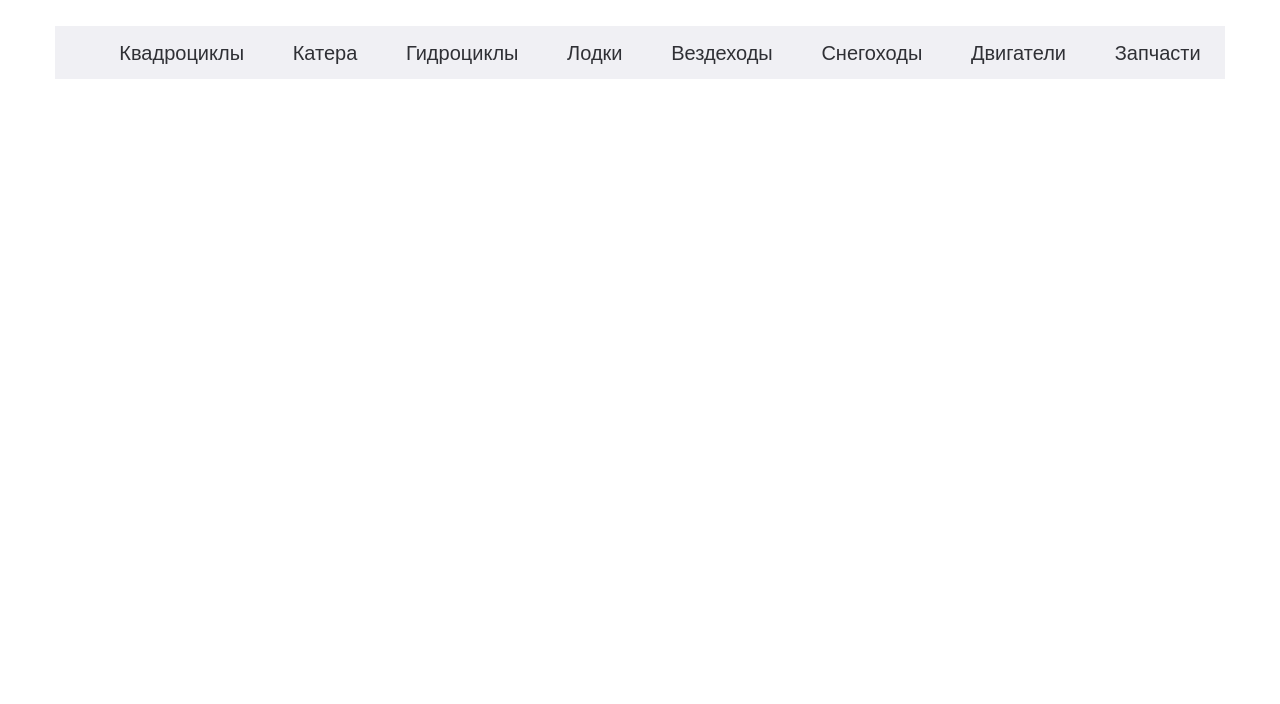
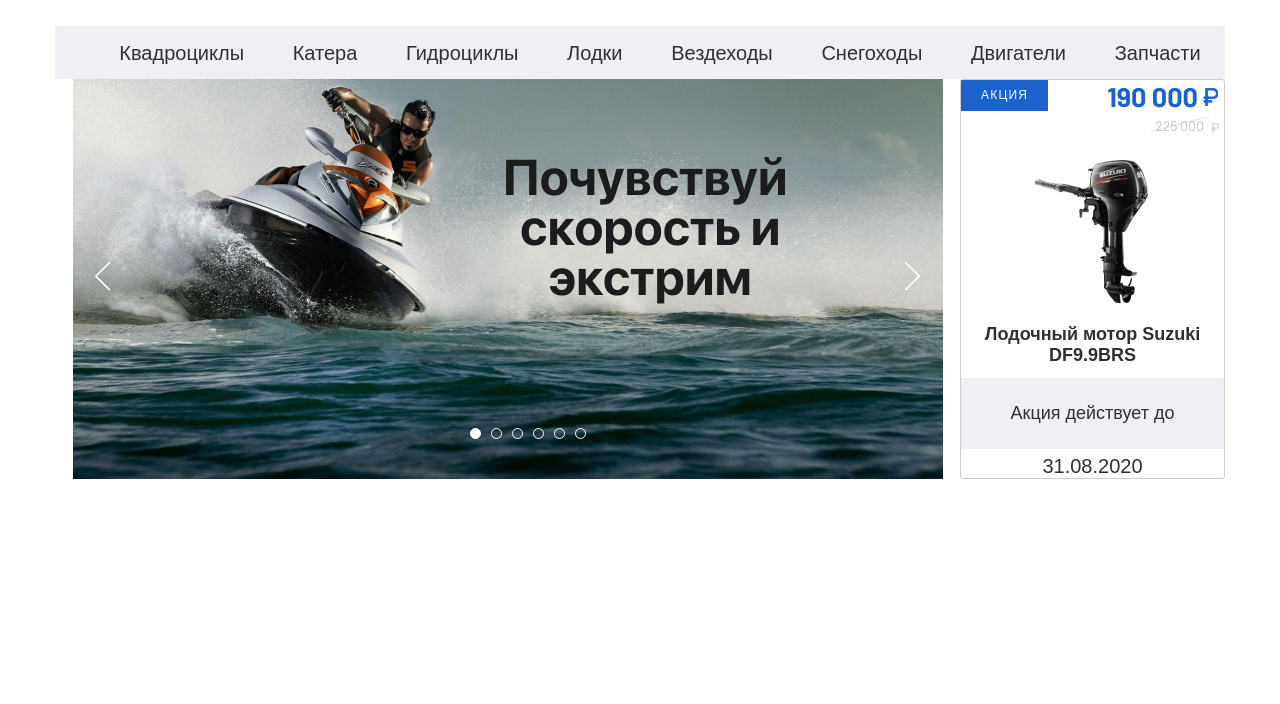
Before and after one commit to sasheacy/gidrotsikly, a plain HTML site: page index.html in a window 1280 px wide. Shown: the part 96-800 px from the top of the page. Drawn offline with nearby package versions, Linux system fonts and the light colour scheme.

Commit message:
+add slider +add itemCard

```diff
--- a/css/style.css
+++ b/css/style.css
@@ -19,6 +19,10 @@
 }
 
 h1, h2, h3, h4, h5, h6{
+    margin: 0;
+}
+
+p{
     margin: 0;
 }
 
@@ -147,3 +151,169 @@
     right: auto;
     left: 0;
 }
+
+.banner-section__inner{
+    display: flex;
+    justify-content: space-between;
+}
+
+.banner-section__slider{
+    max-width: 870px;
+}
+
+.banner-section__slider-btn{
+    position: absolute;
+    top: 50%;
+    transform: translateY(-50%);
+    border-color: transparent;
+    background-color: transparent;
+    margin: 0;
+    padding: 0;
+    z-index: 5;
+    cursor: pointer;
+}
+
+.banner-section__slider-btnprev{
+    left: 20px;
+}
+
+.banner-section__slider-btnnext{
+    right: 20px;
+}
+
+.slick-dots{
+    position: absolute;
+    bottom: 40px;
+    left: 0;
+    right: 0;
+    text-align: center;
+}
+
+.slick-dots li{
+    display: inline-block;
+    padding: 0 5px;
+}
+
+.slick-dots button{
+    padding: 0;
+    font-size: 0;
+    margin: 0;
+    width: 11px;
+    height: 11px;
+    border: 1px solid #fff;
+    border-radius: 50%;
+    background-color: transparent;
+}
+
+.slick-active button{
+    background-color: #fff;
+}
+
+.sale-item{
+    max-width: 265px;
+    text-align: center;
+    border: 1px solid #cdcdcd;
+    border-radius: 3px;
+    display: flex;
+    flex-direction: column;
+    justify-content: space-between;
+}
+
+.sale-item__top{
+    display: flex;
+    justify-content: space-between;
+    align-items: flex-start;
+}
+
+.sale-item__info{
+    color: #fff;
+    background-color: #1c62cd;
+    padding: 8px 20px;
+    text-transform: uppercase;
+    font-size: 12px;
+    line-height: 15px;
+    letter-spacing: 0.1em;
+}
+
+.sale-item__price{
+    text-align: right;
+}
+
+.price{
+    font-family: 'Barlow', sans-serif;
+    position: relative;
+}
+
+.sale-item__price-new{
+    font-weight: 700;
+    font-size: 27px;
+    color: #1c62cd;
+    line-height: 32px;
+    margin-right: 6px;
+    padding-right: 20px;
+    position: relative;
+}
+
+.sale-item__price-new::after{
+    content:'';
+    background-image: url(../images/icons-price.svg);
+    position: absolute;
+    right: 0;
+    top: 8px;
+    width: 15px;
+    height: 18px;
+}
+
+.sale-item__price-old{
+    font-weight: 400;
+    font-size: 14px;
+    line-height: 17px;
+    color: #c4c4c4;
+    margin-right: 15px;
+    background-image: url('../images/old-line.svg');
+    padding: 2px 5px;
+    background-repeat: no-repeat;
+    display: inline-block;
+}
+
+.sale-item__price-old::after{
+    content:'';
+    background-image: url(../images/icons-price-old.svg);
+    position: absolute;
+    right: -10px;
+    top: 8px;
+    width: 8px;
+    height: 10px;
+}
+
+.sale-item__footer{
+    background-color: #f0f0f4;
+    padding: 25px 20px;
+    font-size: 18px;
+    line-height: 21px;
+}
+
+.sale-item__footer span{
+    color: #1c62cd;
+    display: block;
+    font-family: 'Barlow', sans-serif;
+    font-weight: 700;
+}
+
+.sale-item__title{
+    font-size: 18px;
+    line-height: 21px;
+    font-family: 'SFProDisplay-Bold', sans-serif;
+    font-weight: 700;
+    margin-bottom: 7px;
+}
+
+.banner-section__slider-img{
+    object-fit: cover;
+}
+
+.sale-item__img{
+    object-fit: contain;
+    max-height: 400px;
+    align-self: center;
+}
--- a/index.html
+++ b/index.html
@@ -8,6 +8,9 @@
   <link rel="stylesheet" href="css/normalize.css">
   <link rel="stylesheet" href="css/slick.css">
   <link rel="stylesheet" href="css/fonts.css">
+  <link rel="preconnect" href="https://fonts.googleapis.com">
+<link rel="preconnect" href="https://fonts.gstatic.com" crossorigin>
+<link href="https://fonts.googleapis.com/css2?family=Barlow:wght@400;700&display=swap" rel="stylesheet">
   <link rel="stylesheet" href="css/style.css">
 </head>
 <body>
@@ -97,6 +100,63 @@
     </div>
   </header>
 
+
+
+  <section class="banner-section">
+    <div class="container">
+      <div class="banner-section__inner">
+        <div class="banner-section__slider"></div>
+        <div class="banner-section__slider">
+
+          <div class="banner-section__item">
+            <img class="banner-section__slider-img" src="images/banner-slider.jpg" alt="">
+          </div>
+
+          <a  class="banner-section__item" href="#">
+            <img class="banner-section__slider-img" src="images/banner-slider.jpg" alt="">
+          </a >
+
+          <a  class="banner-section__item" href="#">
+            <img class="banner-section__slider-img" src="images/banner-slider.jpg" alt="">
+          </a >
+
+          <a  class="banner-section__item" href="#">
+            <img class="banner-section__slider-img" src="images/banner-slider.jpg" alt="">
+          </a >
+
+          <a  class="banner-section__item" href="#">
+            <img class="banner-section__slider-img" src="images/banner-slider.jpg" alt="">
+          </a >
+
+          <a  class="banner-section__item" href="#">
+            <img class="" src="images/banner-slider.jpg" alt="">
+          </a >
+        </div>
+
+        <a class="banner-section__item sale-item">
+          <div class="sale-item__top">
+            <p class="sale-item__info">
+              акция
+            </p>
+            <div class="sale-item__price">
+              <div class="price sale-item__price-new">190 000</div>
+              <div class="price sale-item__price-old">225 000</div>
+            </div>
+          </div>
+          <img class="sale-item__img" style="width: 125px; height: 177px;" src="images/content/sale-1.png" alt="" >
+          <h5 class="sale-item__title">
+            Лодочный мотор Suzuki DF9.9BRS
+          </h5>
+          <div class="sale-item__footer">
+            Акция действует до
+          </div>
+          <span>31.08.2020</span>
+        </a>
+
+      </div>
+    </div>
+  </section>
+
   <section class="mainSlider">
     <div class="slider-wrapper">
 
--- a/js/main.js
+++ b/js/main.js
@@ -1,3 +1,9 @@
 $(function(){
 
+    $('.banner-section__slider').slick({
+        dots: true,
+        prevArrow: '<button class="banner-section__slider-btn banner-section__slider-btnprev"><img src="images/arrow-left.svg" alt=""></button>',
+        nextArrow: '<button class="banner-section__slider-btn banner-section__slider-btnnext"><img src="images/arrow-right.svg" alt=""></button>',
+    });
+
 });
```
Also changed, not shown: images/arrow-left.svg (added), images/arrow-right.svg (added), images/banner-slider.jpg (added), images/content/icons-price.svg (added), images/content/sale-1.png (added), images/icons-price-old.svg (added), images/icons-price.svg (added), images/old-line.svg (added).
